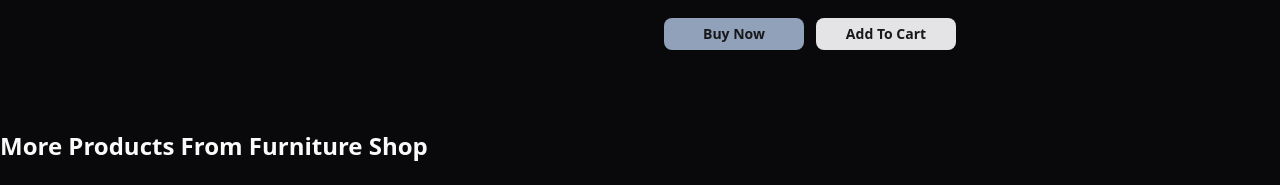
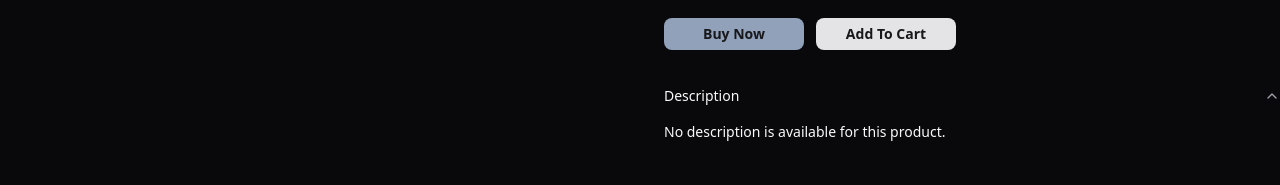
Before and after one commit to MgKhai/furniture-frontend, a React (Vite) app: page /product/1 in a window 1280 px wide. Shown: the part 319-504 px from the top of the page. Built offline with nearby package versions, Linux system fonts and the light colour scheme.

Commit message:
feat:description_add

```diff
--- a/src/pages/products/Detail.tsx
+++ b/src/pages/products/Detail.tsx
@@ -4,6 +4,12 @@ import {products} from "@/data/products.ts";
 import {Button} from "@/components/ui/button.tsx";
 import {Icons} from "@/components/ui/icons.tsx";
 import { Separator } from "@/components/ui/separator"
+import {
+    Accordion,
+    AccordionContent,
+    AccordionItem,
+    AccordionTrigger,
+} from "@/components/ui/accordion"
 
 import {
     Carousel,
@@ -52,7 +58,7 @@ function ProductDetail(){
 
                 </div>
 
-                <Separator className="md:hidden my-6" />
+                <Separator className="md:hidden my-5" />
                 <div className="md:w-1/2 w-full flex flex-col gap-4 ">
                     <div className="flex flex-col gap-2">
                         <h2 className="line-clamp-1 text-2xl font-bold">{product?.name}</h2>
@@ -71,6 +77,21 @@ function ProductDetail(){
                         <div className="my-5">
                             <AddToCartForm canBuy={product?.status === "active"} />
                         </div>
+                        <Separator className="md:hidden my-5" />
+                        <Accordion
+                            type="single"
+                            collapsible
+                            className="w-full"
+                            defaultValue="item-1"
+                        >
+                            <AccordionItem value="item-1">
+                                <AccordionTrigger>Description</AccordionTrigger>
+                                <AccordionContent>
+                                    {product?.description ?? "No description is available for this product."}
+                                </AccordionContent>
+                            </AccordionItem>
+                        </Accordion>
+
                     </div>
                 </div>
 
```
